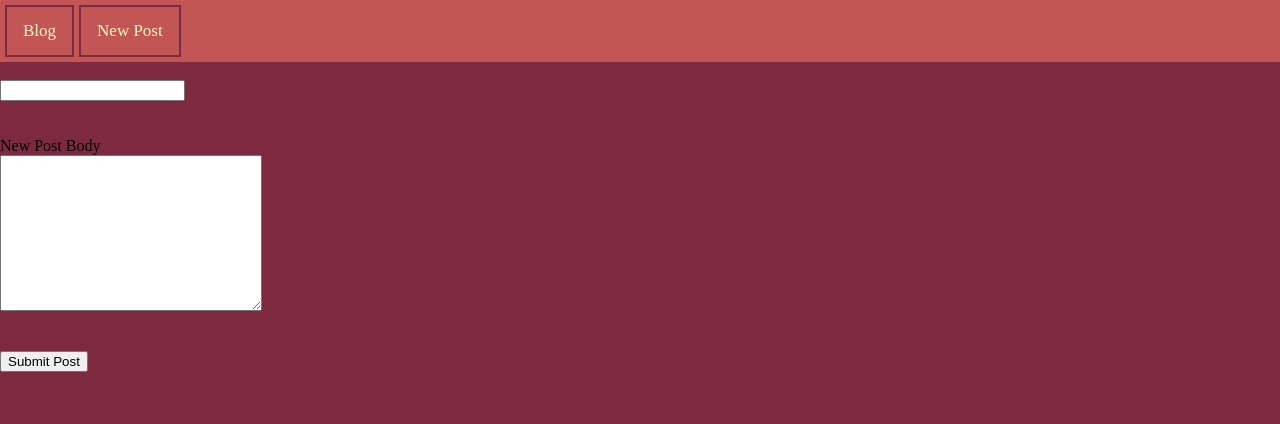
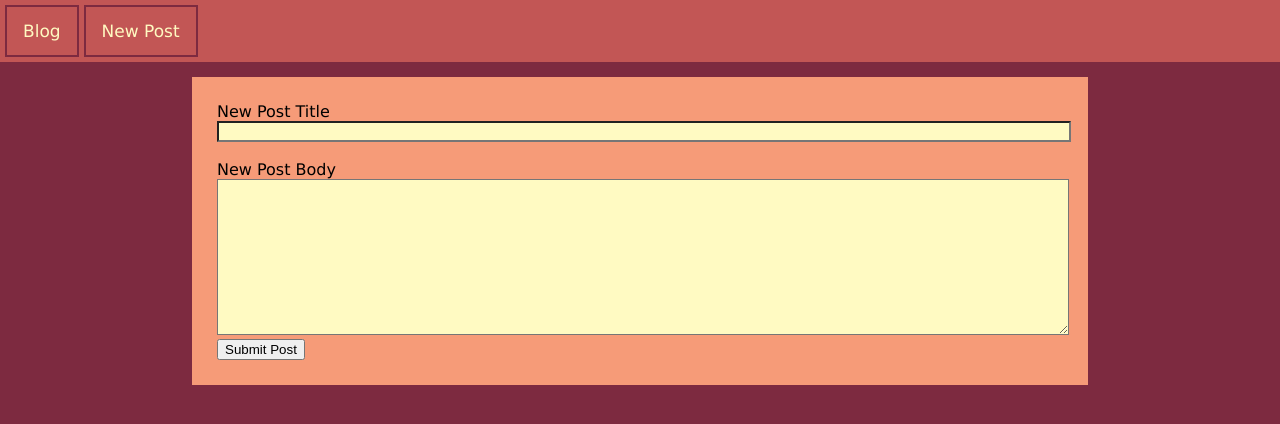
Before and after one commit to jeffmorice/build-a-blog, a Flask app: page /newpost in a window 1280 px wide. Shown: the top 424 px of the page. Run offline with Flask 2, Linux system fonts and the light colour scheme.

Commit message:
Updated CSS stying for newpost route. Updated newpost.html for styling purposes.

```diff
--- a/static/styles.css
+++ b/static/styles.css
@@ -64,6 +64,15 @@ p {
   background-color: #fffac2;
 }
 
+input[type=text], textarea {
+  width: 100%;
+  background-color: #fffac2;
+}
+
+a, h3, p, input[type="text"], textarea, label {
+  font-family: "Verdana";
+}
+
 .error {
   color: red;
 }
--- a/templates/newpost.html
+++ b/templates/newpost.html
@@ -1,23 +1,24 @@
 {% extends 'base.html' %}
 
     {% block content %}
+    <article>
+        <div>
           <form method='POST' action="/newpost">
             <label> New Post Title
+              <span class='error' > {{title_error}} </span>
               <br>
               <input name="entry_title" type="text" value="{{ entry_title }}" />
             </label>
             <br>
-          <span class='error' > {{title_error}} </span>
-          <br>
             <br>
             <label> New Post Body
+              <span class='error'> {{body_error}} </span>
               <br>
               <textarea name="entry_body" rows="10" cols="30" value="{{ entry_body }}" ></textarea>
             </label>
             <br>
-          <span class='error'> {{body_error}} </span>
-          <br>
-          <br>
             <input type="submit" value="Submit Post" />
           </form>
+        </div>
+    </article>
     {% endblock %}
```
Lines whose indentation alone changed are shown as unchanged.
